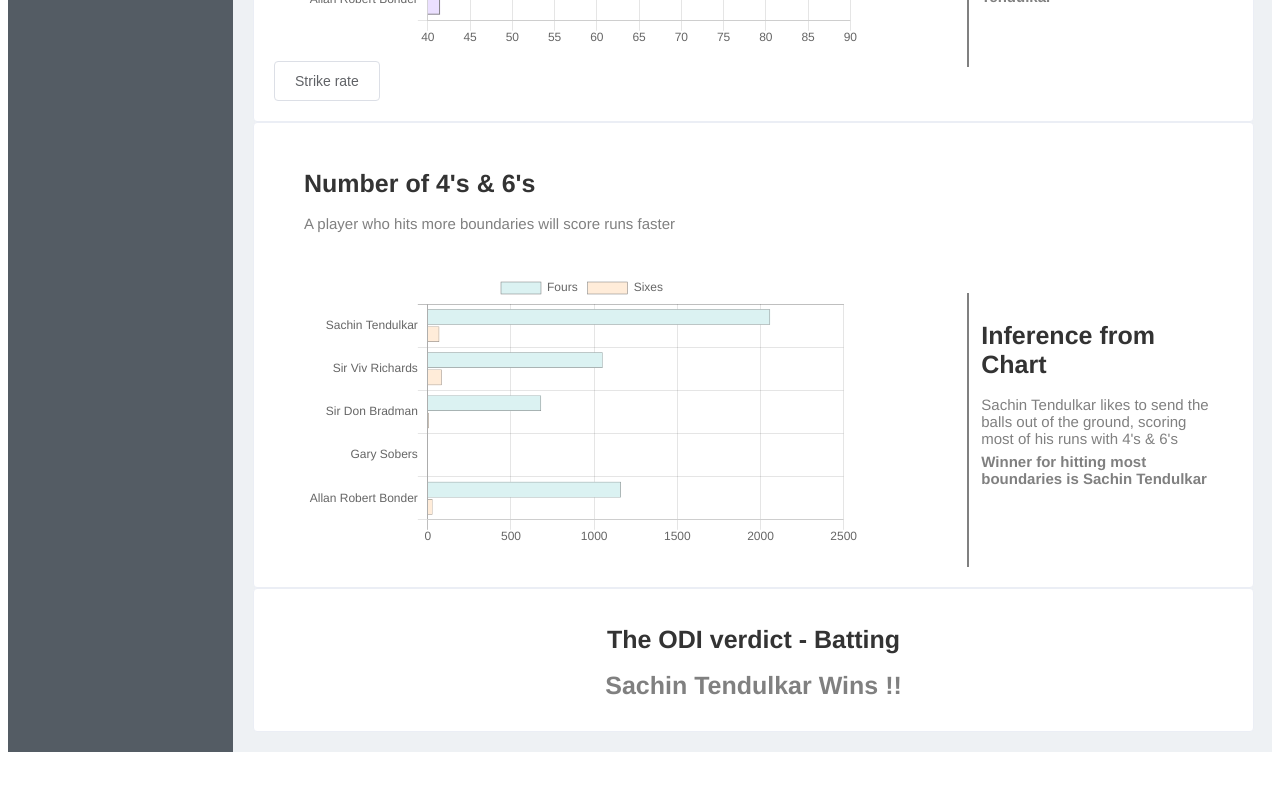
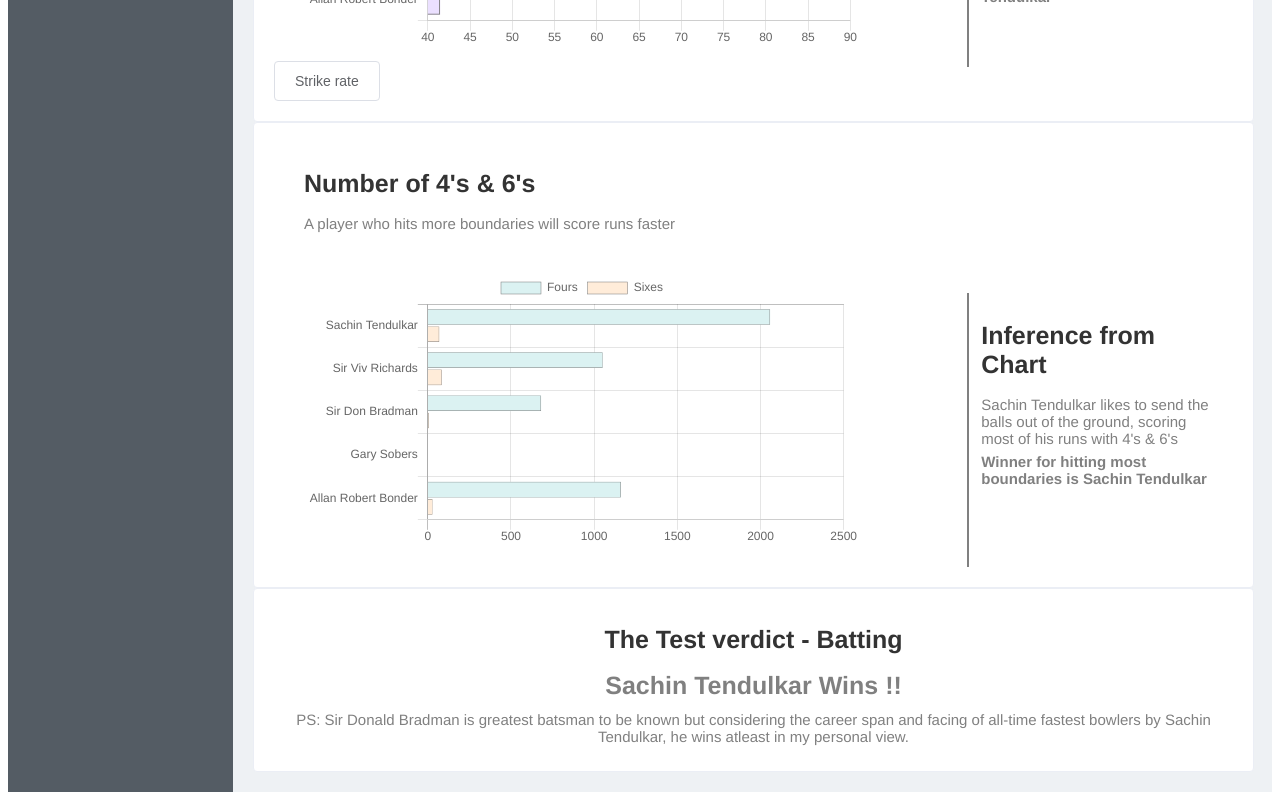
Before and after one commit to tapthoughts/worlds-greatest-cricketer, a Vue app: page /battingTest in a window 1280 px wide. Shown: the part 3066-3866 px from the top of the page. Before the commit the page ends 3826 px from the top, so only its background shows below. Built offline with nearby package versions, Linux system fonts and the light colour scheme.

Commit message:
result ps

```diff
--- a/src/App.vue
+++ b/src/App.vue
@@ -89,6 +89,19 @@
     margin-inline-end: 0px;
 }
 
+.result-ps {
+    color: gray;
+    font-size: 15px;
+    font-weight: normal;
+    display: block;
+    margin-top: 10px;
+    margin-block-start: 0.42em;
+    margin-block-end: 0.42em;
+    margin-inline-start: 0px;
+    margin-inline-end: 0px;
+    max-width: 100%;
+}
+
 h1 {
     color: #333;
     font-size: 25px;
--- a/src/views/BattingTest.vue
+++ b/src/views/BattingTest.vue
@@ -144,8 +144,9 @@
         </div>
 
         <div class="card center">
-          <h1>The ODI verdict - Batting</h1>
+          <h1>The Test verdict - Batting</h1>
           <span class="result"> Sachin Tendulkar Wins !! </span>
+          <span class="result-ps"> PS: Sir Donald Bradman is greatest batsman to be known but considering the career span and facing of all-time fastest bowlers by Sachin Tendulkar, he wins atleast in my personal view. </span>
         </div>
 
     </div>
```
